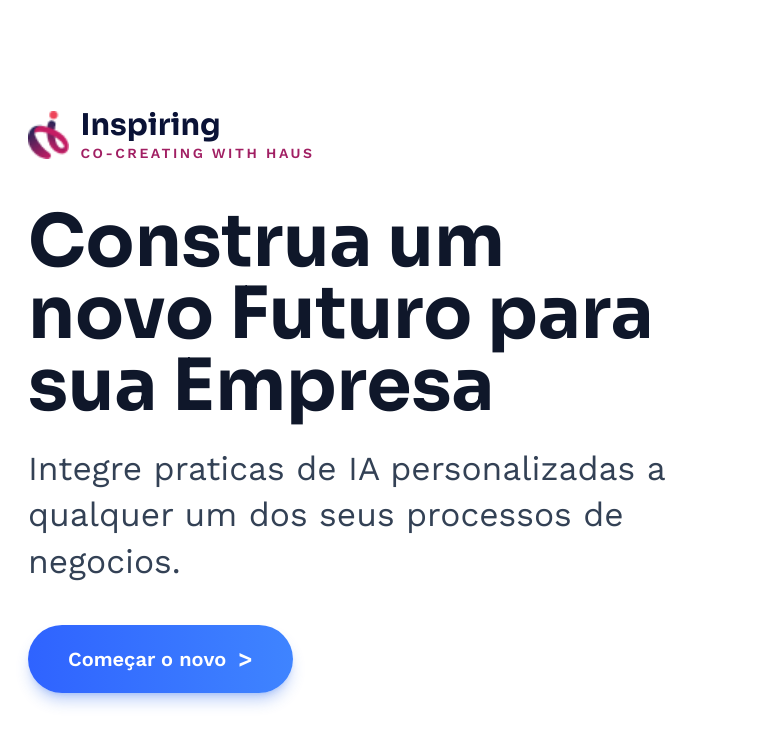
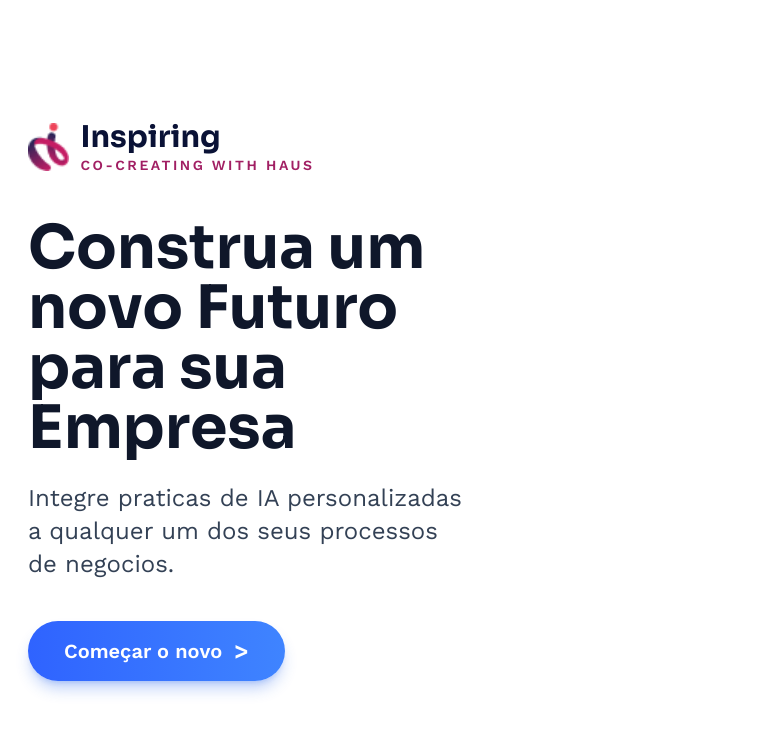
Before and after one commit to johnrocha/nuxt3, a Nuxt app: page / in a window 768 px wide. Shown: the top 742 px of the page. Built offline with nearby package versions, Linux system fonts and the light colour scheme.

Commit message:
refactor: aprimora layout e responsividade da tela de introdução, renomeia classes e ajusta estilos

```diff
--- a/pages/index.vue
+++ b/pages/index.vue
@@ -3,7 +3,7 @@
     <div
       v-if="showIntroScreen"
       ref="introOverlayRef"
-      class="intro-overlay fixed inset-0 z-[9999] overflow-hidden bg-white"
+      class="intro-overlay fixed inset-0 z-[9999] bg-white"
     >
       <div ref="introSceneRef" class="intro-scene-layer">
         <ClientOnly>
@@ -25,9 +25,9 @@
 
       <div
         ref="introContentRef"
-        class="relative z-10 container-site flex min-h-screen items-center py-16 pointer-events-none md:py-24 lg:py-28"
+        class="intro-content relative z-10 container-site flex min-h-[100svh] items-center py-10 pointer-events-none md:py-14 lg:py-20"
       >
-        <div class="max-w-2xl space-y-10 bg-white/0 pointer-events-auto">
+        <div class="intro-copy max-w-2xl space-y-10 bg-white/0 pointer-events-auto">
           <NuxtLink to="/" class="inline-flex items-center gap-3">
             <img :src="brand.logo" alt="Logo Inspiring" class="h-10 w-auto md:h-12" />
             <div>
@@ -36,11 +36,11 @@
             </div>
           </NuxtLink>
 
-          <div class="max-w-2xl space-y-6">
-            <h1 class="font-display text-5xl font-bold leading-[1.05] text-slate-900 md:text-7xl">
+          <div class="intro-heading max-w-2xl space-y-6">
+            <h1 class="intro-title font-display text-5xl font-bold leading-[1.05] text-slate-900 md:text-6xl xl:text-7xl">
               Construa um novo Futuro para sua Empresa
             </h1>
-            <p class="text-xl leading-relaxed text-slate-700 md:text-[2.1rem] md:leading-snug">
+            <p class="intro-description text-xl leading-relaxed text-slate-700 md:text-2xl md:leading-snug xl:text-[2.1rem]">
               Integre praticas de IA personalizadas a qualquer um dos seus processos de negocios.
             </p>
           </div>
@@ -49,7 +49,7 @@
             type="button"
             @click="openSite"
             :disabled="isTransitioning"
-            class="inline-flex items-center gap-3 rounded-full bg-gradient-to-r from-[#2f63ff] to-[#3f84ff] px-10 py-5 text-xl font-semibold text-white shadow-lg shadow-blue-600/30 transition-transform hover:-translate-y-0.5 disabled:cursor-not-allowed disabled:opacity-80"
+            class="intro-cta inline-flex items-center gap-3 rounded-full bg-gradient-to-r from-[#2f63ff] to-[#3f84ff] px-8 py-4 text-lg font-semibold text-white shadow-lg shadow-blue-600/30 transition-transform hover:-translate-y-0.5 disabled:cursor-not-allowed disabled:opacity-80 md:px-9 md:py-4 md:text-xl xl:px-10 xl:py-5"
           >
             <span>Começar o novo</span>
             <span class="text-2xl leading-none">></span>
@@ -403,6 +403,8 @@ const homeCases = computed(() => approvedCases.slice(0, 2));
 
 .intro-overlay {
   perspective: 1200px;
+  overflow-x: hidden;
+  overflow-y: auto;
 }
 
 .intro-scene-layer {
@@ -432,6 +434,63 @@ const homeCases = computed(() => approvedCases.slice(0, 2));
   transform: translateY(72px) scale(0.985);
 }
 
+@media (max-width: 1200px) {
+  .intro-copy {
+    max-width: min(36rem, 58vw);
+  }
+
+  .intro-scene-layer {
+    inset: -2% -18% -8% 32%;
+  }
+
+  .intro-glow-layer {
+    inset: -18% -12% -18% 20%;
+  }
+}
+
+@media (max-width: 1024px) {
+  .intro-scene-layer {
+    inset: 2% -26% -8% 40%;
+    opacity: 0.9;
+  }
+
+  .intro-glow-layer {
+    inset: -14% -16% -16% 28%;
+    opacity: 0.82;
+  }
+}
+
+@media (max-height: 760px) and (min-width: 768px) {
+  .intro-content {
+    align-items: flex-start;
+    padding-top: 1.5rem;
+    padding-bottom: 1.5rem;
+  }
+
+  .intro-copy > * + * {
+    margin-top: 1.5rem !important;
+  }
+
+  .intro-heading > * + * {
+    margin-top: 0.9rem !important;
+  }
+
+  .intro-title {
+    font-size: clamp(3rem, 6.2vw, 4.6rem);
+  }
+
+  .intro-description {
+    max-width: 28ch;
+    font-size: clamp(1.55rem, 2.25vw, 2rem);
+    line-height: 1.22;
+  }
+
+  .intro-cta {
+    padding: 0.85rem 1.9rem;
+    font-size: 1.3rem;
+  }
+}
+
 @media (prefers-reduced-motion: reduce) {
   .intro-glow-layer {
     opacity: 0.2;
```
